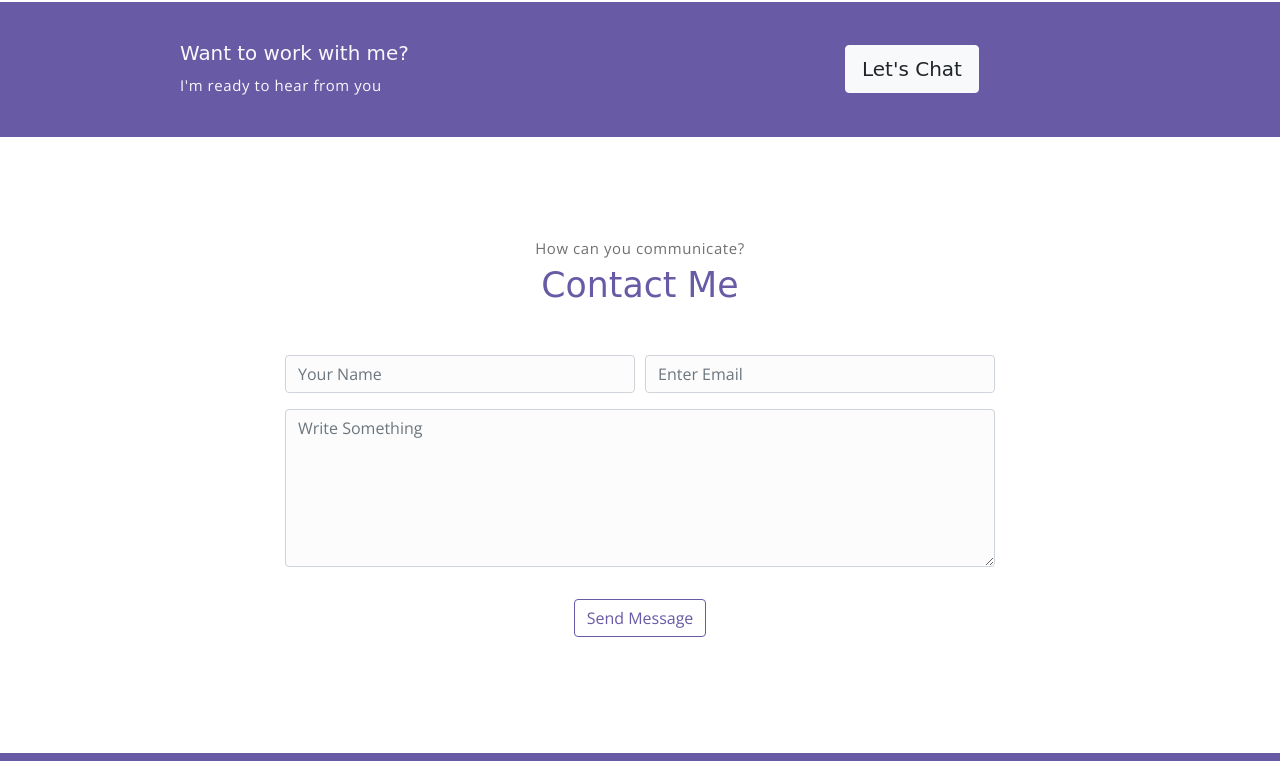
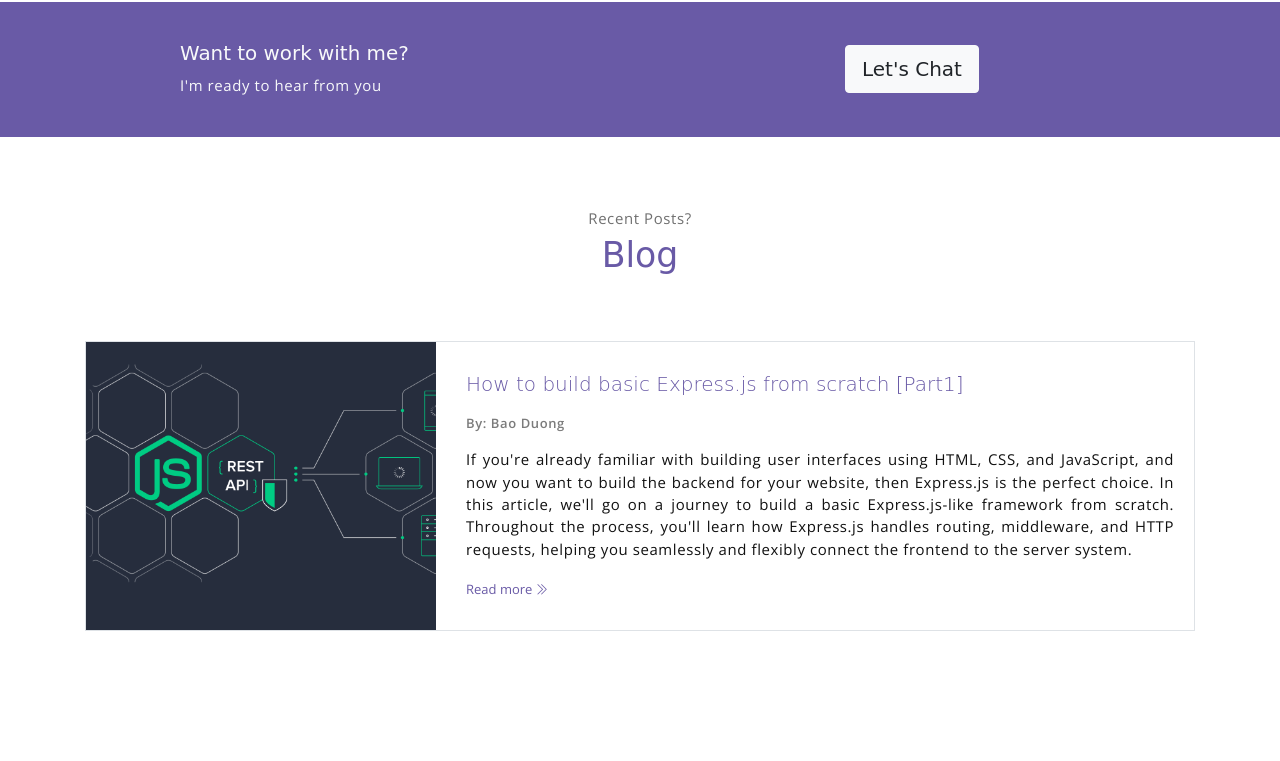
Before and after one commit to BaoDuong254/portfolio, a website: page public/index.html in a window 1280 px wide. Shown: the part 4140-4901 px from the top of the page. Drawn offline with nearby package versions, Linux system fonts and the light colour scheme; a web font is replaced by a local one.

Commit message:
add blog

```diff
--- a/public/index.html
+++ b/public/index.html
@@ -114,6 +114,9 @@
                     </li>
                     <li class="item">
                         <a class="link" href="#portfolio">Project</a>
+                    </li>
+                    <li class="item">
+                        <a class="link" href="#blog">Blog</a>
                     </li>
                     <li class="item">
                         <a class="link" href="#contact">Contact</a>
@@ -1037,6 +1040,110 @@
             <!-- end of container -->
         </section>
         <!-- end of section -->
+        <!-- blog section -->
+        <section class="section" id="blog">
+            <!-- container -->
+            <div class="container text-center">
+                <p class="section-subtitle">Recent Posts?</p>
+                <h6 class="section-title mb-6">Blog</h6>
+                <!-- blog-wrapper -->
+                <!-- <div class="blog-card">
+                    <div class="blog-card-header">
+                        <img
+                            src="./assets/imgs/pro1.png"
+                            class="blog-card-img"
+                            alt="Download free bootstrap 4 landing page, free boootstrap 4 templates, Download free bootstrap 4.1 landing page, free boootstrap 4.1.1 templates, meyawo Landing page"
+                        />
+                    </div>
+                    <div class="blog-card-body">
+                        <h5 class="blog-card-title">
+                            Consectetur adipisicing elit
+                        </h5>
+
+                        <p class="blog-card-caption">
+                            <a href="#">By: Admin</a>
+                            <a href="#"
+                                ><i class="ti-heart text-danger"></i> 234</a
+                            >
+                            <a href="#"><i class="ti-comment"></i> 123</a>
+                        </p>
+                        <p>
+                            Lorem ipsum dolor sit amet, consectetur adipisicing
+                            elit. Amet nesciunt qui sit velit delectus
+                            voluptates, repellat ipsum culpa id deleniti. Rerum
+                            debitis facilis accusantium neque numquam mollitia
+                            modi quasi distinctio.
+                        </p>
+
+                        <p>
+                            <b
+                                >Necessitatibus nihil impedit! Ex nisi eveniet,
+                                dolor aliquid consequuntur repudiandae.</b
+                            >
+                        </p>
+                        <p>
+                            Magnam in repellat enim harum omnis aperiam!
+                            Explicabo illo, commodi, dolor blanditiis cupiditate
+                            harum nisi vero accusamus laudantium voluptatibus
+                            dolores quae obcaecati.
+                        </p>
+
+                        <a href="#" class="blog-card-link"
+                            >Read more <i class="ti-angle-double-right"></i
+                        ></a>
+                    </div>
+                </div> -->
+                <!-- end of blog wrapper -->
+
+                <!-- blog-wrapper -->
+                <div class="blog-card">
+                    <div class="blog-card-header">
+                        <img
+                            src="./assets/imgs/blog1.png"
+                            class="blog-card-img"
+                            alt="Download free bootstrap 4 landing page, free boootstrap 4 templates, Download free bootstrap 4.1 landing page, free boootstrap 4.1.1 templates, meyawo Landing page"
+                        />
+                    </div>
+                    <div class="blog-card-body">
+                        <h5 class="blog-card-title">
+                            How to build basic Express.js from scratch [Part1]
+                        </h5>
+
+                        <p class="blog-card-caption">
+                            <a href="#">By: Bao Duong</a>
+                            <!-- <a href="#"
+                                ><i class="ti-heart text-danger"></i> 456</a
+                            >
+                            <a href="#"><i class="ti-comment"></i> 264</a> -->
+                        </p>
+
+                        <p style="text-align: justify">
+                            If you're already familiar with building user
+                            interfaces using HTML, CSS, and JavaScript, and now
+                            you want to build the backend for your website, then
+                            Express.js is the perfect choice. In this article,
+                            we'll go on a journey to build a basic
+                            Express.js-like framework from scratch. Throughout
+                            the process, you'll learn how Express.js handles
+                            routing, middleware, and HTTP requests, helping you
+                            seamlessly and flexibly connect the frontend to the
+                            server system.
+                        </p>
+
+                        <a
+                            href="https://ticklab.site/posts/how-to-build-basic-expressjs-from-scratch-part1"
+                            class="blog-card-link"
+                            target="_blank"
+                            rel="noopener"
+                            >Read more <i class="ti-angle-double-right"></i
+                        ></a>
+                    </div>
+                </div>
+                <!-- end of blog wrapper -->
+            </div>
+            <!-- end of container -->
+        </section>
+        <!-- end of blog section -->
         <!-- contact section -->
         <section class="section" id="contact" style="padding: 100px 10px">
             <div class="container text-center">
```
Also changed, not shown: public/assets/imgs/blog1.png (added).
